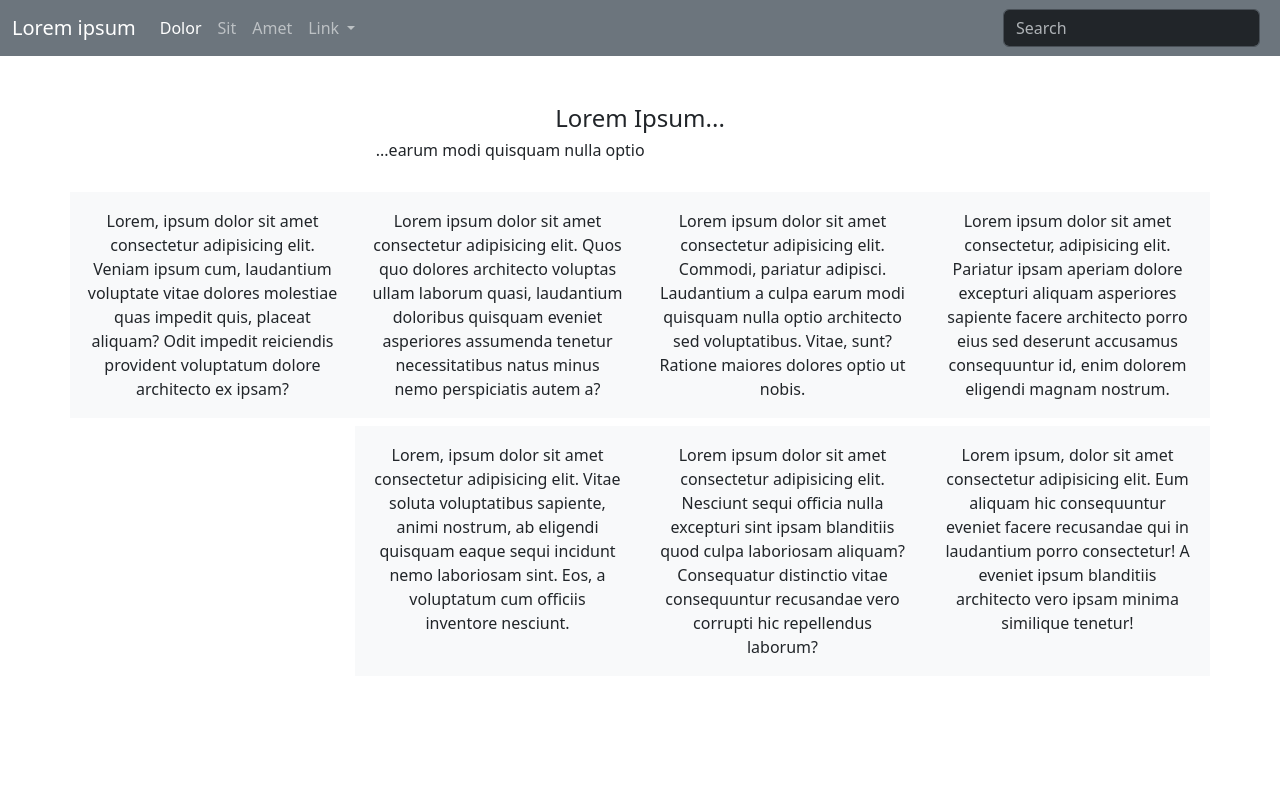
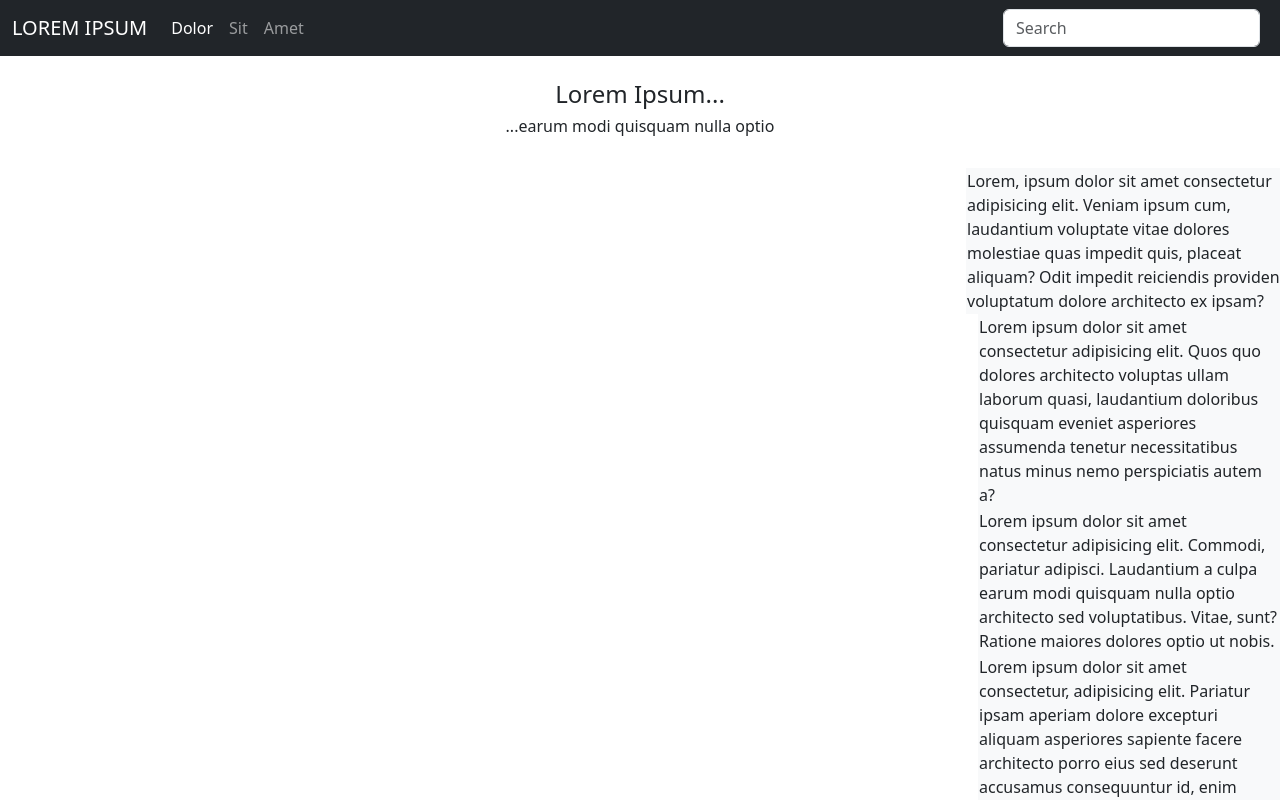
Before and after one commit to rodrigotabeira/responsive-design-y-bootstrap, a plain HTML site: page index.html in a window 1280 px wide. Shown: the top 800 px of the page. Drawn offline with nearby package versions, Linux system fonts and the light colour scheme.

Commit message:
modificaciones

```diff
--- a/index.html
+++ b/index.html
@@ -10,9 +10,10 @@
 </head>
 
 <body>
-  <nav class="navbar navbar-expand-lg bg-secondary" data-bs-theme="dark">
+
+  <nav class="navbar navbar-expand-lg navbar-dark bg-dark">
     <div class="container-fluid">
-      <a class="navbar-brand" href="#">Lorem ipsum</a>
+      <a class="navbar-brand" href="#">LOREM IPSUM</a>
       <button class="navbar-toggler" type="button" data-bs-toggle="collapse" data-bs-target="#navbarScroll"
         aria-controls="navbarScroll" aria-expanded="false" aria-label="Toggle navigation">
         <span class="navbar-toggler-icon"></span>
@@ -28,66 +29,72 @@
           <li class="nav-item">
             <a class="nav-link" href="#">Amet</a>
           </li>
-          <li class="nav-item dropdown">
-            <a class="nav-link dropdown-toggle" href="#" role="button" data-bs-toggle="dropdown" aria-expanded="false">
-              Link
-            </a>
-            <ul class="dropdown-menu">
-              <li><a class="dropdown-item" href="#">Action</a></li>
-              <li><a class="dropdown-item" href="#">Another action</a></li>
-              <li>
-                <hr class="dropdown-divider">
-              </li>
-              <li><a class="dropdown-item" href="#">Something else here</a></li>
-            </ul>
-          </li>
         </ul>
-        <form class="d-flex" role="search">
+        <div id="opcions">
+          <a class="navbar-text d-md-block d-sm-block d-lg-none" data-bs-toggle="collapse" href="#collapseExample"
+            role="button" aria-expanded="false" aria-controls="collapseExample" id="collapseExample">Opciones</a>
+        </div>
+        <form class="d-flex">
           <input class="form-control me-2" type="search" placeholder="Search" aria-label="Search">
         </form>
       </div>
     </div>
   </nav>
+
   <br>
-  <br>
+
   <div class="text-center">
     <h4>Lorem Ipsum...</h4>
+
     <div id="carouselExampleDark" class="carousel carousel-dark slide" data-bs-ride="carousel">
       <div class="carousel-inner">
-        <div class="carousel-item active" data-bs-interval="2s">
+        <div class="carousel-item active" data-bs-interval="2000">
           <h6 class="d-block w-100">...vitae dolores molestiae quas impedit quis</h6>
         </div>
-        <div class="carousel-item" data-bs-interval="2s">
+        <div class="carousel-item" data-bs-interval="2000">
           <h6 class="d-block w-100">...voluptas ullam laborum quasi</h6>
         </div>
-        <div class="carousel-item" data-bs-interval="2s">
+        <div class="carousel-item" data-bs-interval="2000">
           <h6 class="d-block w-100">...earum modi quisquam nulla optio</h6>
         </div>
       </div>
     </div>
   </div>
+
   <br>
-  <div class="container text-center">
-    <div class="d-flex align-content-around flex-wrap row justify-content-end">
-      <div class="col border border-light p-3 mb-2 bg-light col-sm-3">Lorem, ipsum dolor sit amet consectetur adipisicing elit.
+
+  <div class="row content-items">
+
+    <div id="container" class="col d-none d-sm-block d-sm-none d-md-none d-lg-block">
+    </div>
+
+    <div class="col-sm-12 col-md-6 col-lg-3 content-items">
+      <div class="row paragraph col border border-light bg-light">Lorem, ipsum dolor sit amet consectetur
+        adipisicing elit.
         Veniam ipsum cum, laudantium voluptate vitae dolores molestiae quas impedit quis, placeat aliquam? Odit impedit
         reiciendis provident voluptatum dolore architecto ex ipsam?</div>
-      <div class="col border border-light p-3 mb-2 bg-light col-sm-3">Lorem ipsum dolor sit amet consectetur adipisicing elit.
+      <div class="col border border-light bg-light">Lorem ipsum dolor sit amet consectetur adipisicing
+        elit.
         Quos quo dolores architecto voluptas ullam laborum quasi, laudantium doloribus quisquam eveniet asperiores
         assumenda tenetur necessitatibus natus minus nemo perspiciatis autem a?</div>
-      <div class="col border border-light p-3 mb-2 bg-light col-sm-3">Lorem ipsum dolor sit amet consectetur adipisicing elit.
+      <div class="col border border-light bg-light">Lorem ipsum dolor sit amet consectetur adipisicing
+        elit.
         Commodi, pariatur adipisci. Laudantium a culpa earum modi quisquam nulla optio architecto sed voluptatibus.
         Vitae, sunt? Ratione maiores dolores optio ut nobis.</div>
-      <div class="col border border-light p-3 mb-2 bg-light col-sm-3">Lorem ipsum dolor sit amet consectetur, adipisicing elit.
+      <div class="col border border-light bg-light">Lorem ipsum dolor sit amet consectetur,
+        adipisicing elit.
         Pariatur ipsam aperiam dolore excepturi aliquam asperiores sapiente facere architecto porro eius sed deserunt
         accusamus consequuntur id, enim dolorem eligendi magnam nostrum.</div>
-      <div class="col border border-light p-3 mb-2 bg-light col-sm-3">Lorem, ipsum dolor sit amet consectetur adipisicing elit.
+      <div class="col border border-light bg-light">Lorem, ipsum dolor sit amet consectetur
+        adipisicing elit.
         Vitae soluta voluptatibus sapiente, animi nostrum, ab eligendi quisquam eaque sequi incidunt nemo laboriosam
         sint. Eos, a voluptatum cum officiis inventore nesciunt.</div>
-      <div class="col border border-light p-3 mb-2 bg-light col-sm-3">Lorem ipsum dolor sit amet consectetur adipisicing elit.
+      <div class="col border border-light bg-light">Lorem ipsum dolor sit amet consectetur adipisicing
+        elit.
         Nesciunt sequi officia nulla excepturi sint ipsam blanditiis quod culpa laboriosam aliquam? Consequatur
         distinctio vitae consequuntur recusandae vero corrupti hic repellendus laborum?</div>
-      <div class="col border border-light p-3 mb-2 bg-light col-sm-3">Lorem ipsum, dolor sit amet consectetur adipisicing elit.
+      <div class="col border border-light bg-light">Lorem ipsum, dolor sit amet consectetur
+        adipisicing elit.
         Eum aliquam hic consequuntur eveniet facere recusandae qui in laudantium porro consectetur! A eveniet ipsum
         blanditiis architecto vero ipsam minima similique tenetur!</div>
     </div>
```
